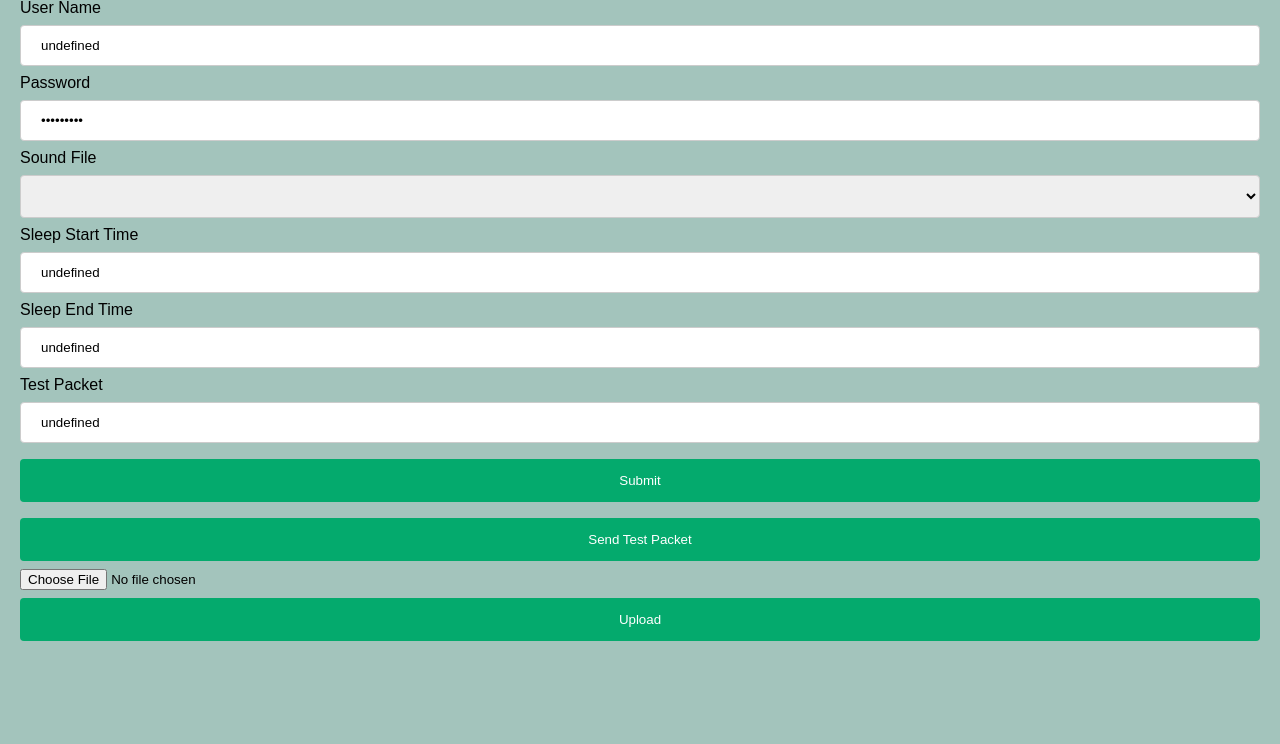
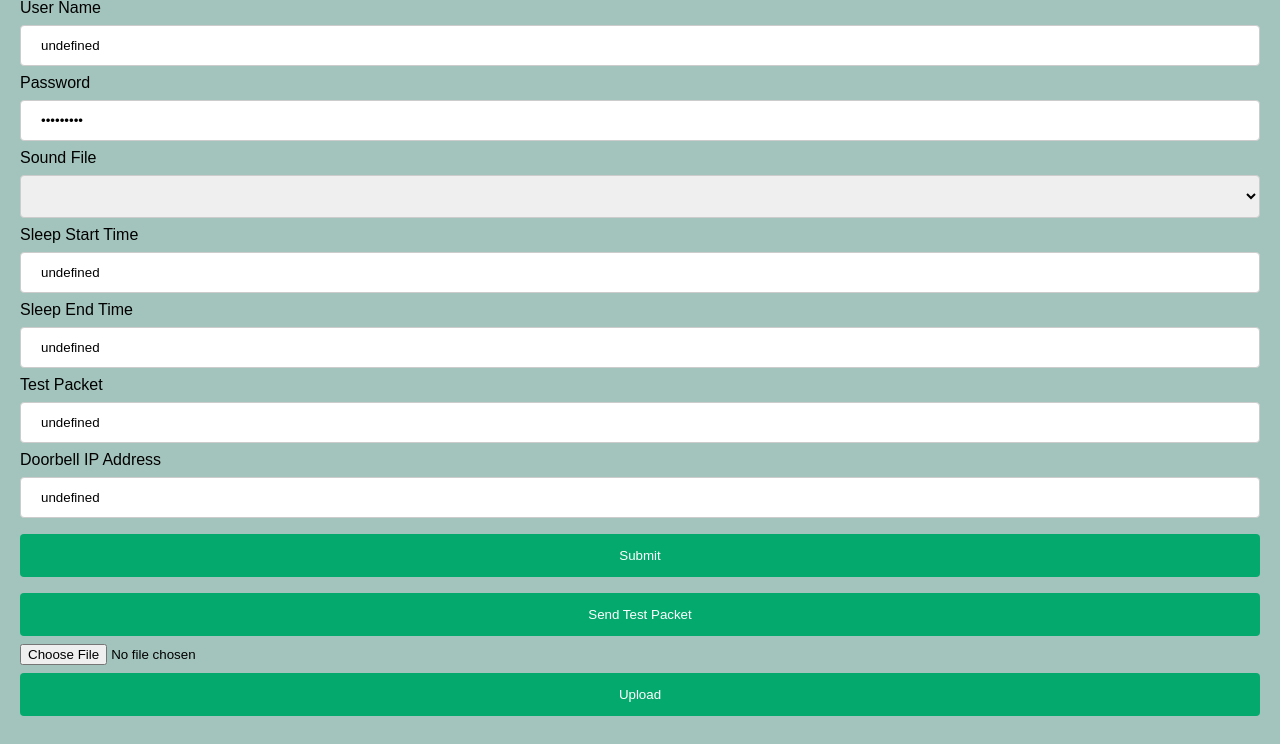
Before and after one commit to Mikey-Beep/Doorbird-Chime, a Flask app: page / in a window 1280 px wide. Shown: the part 230-974 px from the top of the page. Before the commit the page ends 871 px from the top, so only its background shows below. Run offline with Flask 2, Linux system fonts and the light colour scheme; data that the repository does not hold is empty.

Commit message:
feat: Add doorbell address to UI.

```diff
--- a/doorbird_control_front/app/templates/index.html
+++ b/doorbird_control_front/app/templates/index.html
@@ -37,6 +37,10 @@
                     <div>
                         <label for="tpacket">Test Packet</label>
                         <input type="text" id="tpacket" name="tpacket">
+                    </div>
+                    <div>
+                        <label for="doorbelladdr">Doorbell IP Address</label>
+                        <input type="text" id="doorbelladdr" name="doorbelladdr"/>
                     </div>
                     <div>
                         <input type="submit" value="Submit">
@@ -96,6 +100,7 @@
                 document.getElementById("send").value = jsonResponse.sleep_end;
                 document.getElementById("tpacket").value = jsonResponse.test_packet;
                 document.getElementById("sfile").value = jsonResponse.sound_file;
+                document.getElementById("doorbelladdr").value = jsonResponse.doorbell_address;
             });
     }
 
@@ -107,6 +112,7 @@
         data.sleep_end = document.getElementById("send").value;
         data.test_packet = document.getElementById("tpacket").value;
         data.sound_file = document.getElementById("sfile").value;
+        data.doorbell_address = document.getElementById("doorbelladdr").value;
         fetch("/send_config", {
             method: "POST",
             headers: {
--- a/doorbird_motion/app/serv.py
+++ b/doorbird_motion/app/serv.py
@@ -12,7 +12,7 @@
     config = Config(config_path)
     session = requests.Session()
     session.auth = (config.user, config.password)
-    response = session.get(f'{config.doorbell_address}/bha-api/image.cgi')
+    response = session.get(f'http://{config.doorbell_address}/bha-api/image.cgi')
     print(response.content)
     return Response(status = 200)
 
```
